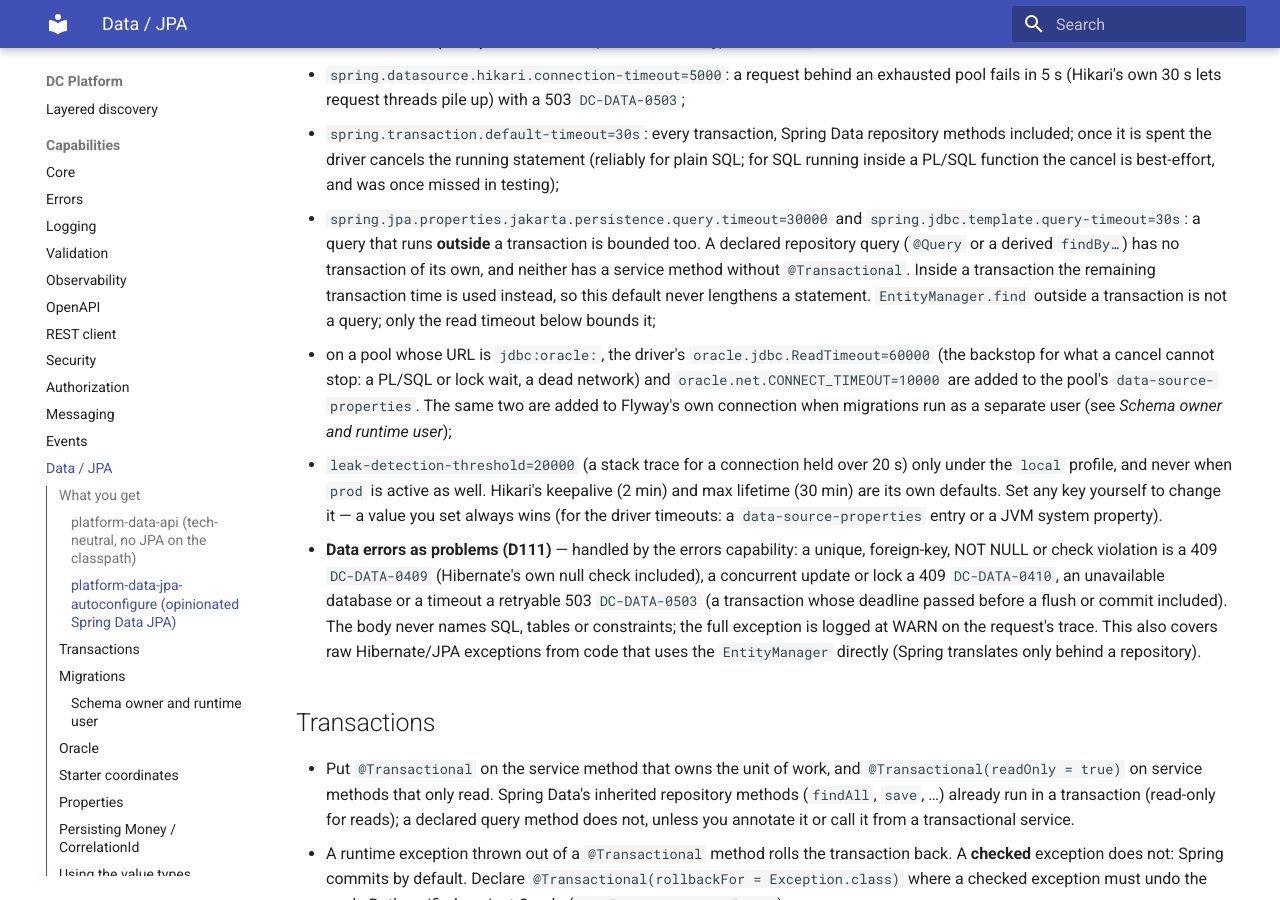
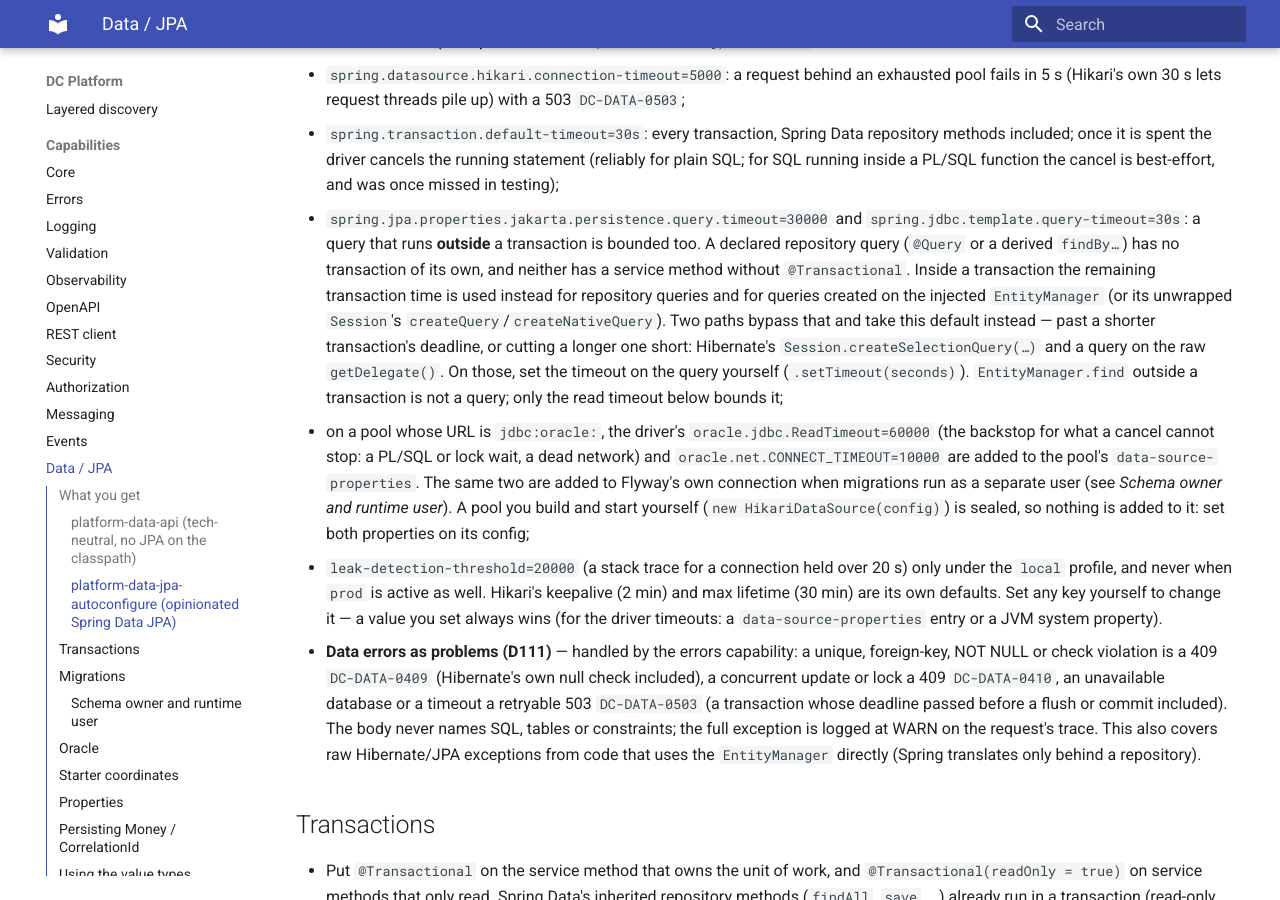
Before and after one commit to muhammadallee/dc-platform, an MkDocs documentation site: the page built from docs/modules/data.md, in a window 1280 px wide and 900 px high, scrolled down 1003 px. Built offline with MkDocs 1.6.1 and Material for MkDocs 9.7.7, drawn with Linux system fonts in a browser that asks for light colours; some of the changed text lies outside the part shown.

Commit message:
test(data): pin which queries keep the transaction time over the query default
Measured on Oracle (review round 2, R2-F2): repository queries, the
injected EntityManager and the unwrapped Session's createQuery and
createNativeQuery keep the remaining transaction time; Hibernate's
SelectionQuery and raw-delegate queries take the query default instead.
Documented with the workaround (.setTimeout on the query), and that an
application's own URL-built Flyway bean gets no driver bounds (R2-F3).

Decision: keep the query default and document the two bypass paths
rather than rewrite Hibernate session properties per transaction; the
statement stays bounded and the alternative only approximates the
remaining time (D110 round-2 addendum).

[hardening phase-03 gate D]

Co-Authored-By: Claude Opus 5.5 <noreply@anthropic.com>
Claude-Session: https://claude.ai/code/session_0131grQ6pUwFCGZox6ekZHiA

```diff
--- a/docs/modules/data.md
+++ b/docs/modules/data.md
@@ -45,13 +45,18 @@ a `Money` attribute converter, and a Flyway-presence guard — all on by default
     `spring.jdbc.template.query-timeout=30s`: a query that runs **outside** a transaction is bounded
     too. A declared repository query (`@Query` or a derived `findBy…`) has no transaction of its own,
     and neither has a service method without `@Transactional`. Inside a transaction the remaining
-    transaction time is used instead, so this default never lengthens a statement. `EntityManager.find`
-    outside a transaction is not a query; only the read timeout below bounds it;
+    transaction time is used instead for repository queries and for queries created on the injected
+    `EntityManager` (or its unwrapped `Session`'s `createQuery`/`createNativeQuery`). Two paths bypass that
+    and take this default instead — past a shorter transaction's deadline, or cutting a longer one short:
+    Hibernate's `Session.createSelectionQuery(…)` and a query on the raw `getDelegate()`. On those, set the
+    timeout on the query yourself (`.setTimeout(seconds)`). `EntityManager.find` outside a transaction is
+    not a query; only the read timeout below bounds it;
   - on a pool whose URL is `jdbc:oracle:`, the driver's `oracle.jdbc.ReadTimeout=60000` (the backstop
     for what a cancel cannot stop: a PL/SQL or lock wait, a dead network) and
     `oracle.net.CONNECT_TIMEOUT=10000` are added to the pool's `data-source-properties`. The same two are
     added to Flyway's own connection when migrations run as a separate user (see *Schema owner and
-    runtime user*);
+    runtime user*). A pool you build and start yourself (`new HikariDataSource(config)`) is sealed, so
+    nothing is added to it: set both properties on its config;
   - `leak-detection-threshold=20000` (a stack trace for a connection held over 20 s) only under the
     `local` profile, and never when `prod` is active as well.
   Hikari's keepalive (2 min) and max lifetime (30 min) are its own defaults. Set any key yourself to
@@ -113,7 +118,9 @@ the same Oracle read and connect timeouts to it. One exception: a `{vendor}` pla
 `spring.flyway.locations` makes Boot open one connection to detect the database **before** the platform
 can set them. Keep the default `db/migration` location, or set
 `-Doracle.jdbc.ReadTimeout=60000 -Doracle.net.CONNECT_TIMEOUT=10000` on the JVM (system properties apply
-to every Oracle connection).
+to every Oracle connection). The same JVM properties are the way for a `Flyway` bean you define yourself
+with a URL (`Flyway.configure().dataSource(url, user, password)`): Flyway then builds its own connection,
+which the platform does not touch.
 
 ## Oracle
 
```
Also changed, not shown: CHANGELOG.md (+5 -2 lines), docs/decisions/decision-log.md (+8 -0 lines), 2 other files.
